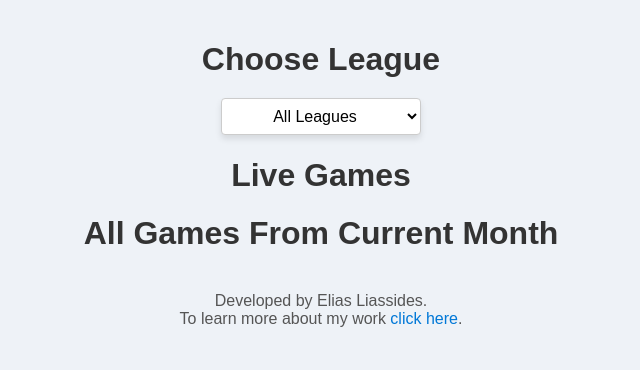
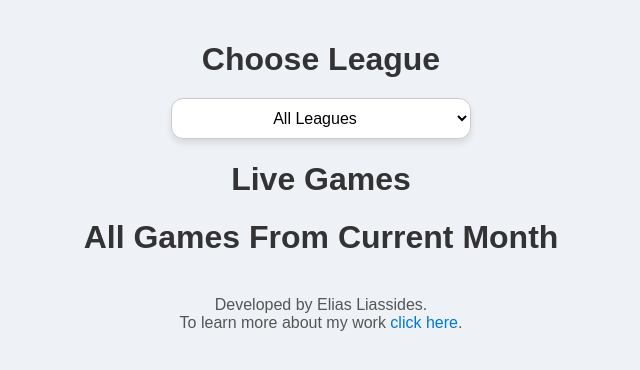
Before and after one commit to EliasL15/Cyprus_Basketball_Live_Scores, a Flask app: page / in a window 1280 px wide. Shown: the top 370 px of the page, without its empty margins (319-959 px from the left). Run offline with Flask 3, Linux system fonts and the light colour scheme; data that the repository does not hold is empty.

Commit message:
brought back style from before on filter league

```diff
--- a/templates/index.html
+++ b/templates/index.html
@@ -6,19 +6,7 @@
   <meta name="viewport" content="width=device-width, initial-scale=1.0, maximum-scale=1, user-scalable=no" />
   <title>Live Scores</title>
   <link rel="stylesheet" href="{{ url_for('static', filename='styles.css') }}">
-  <style>
-    .navbar {
-      display: flex;
-      gap: 10px;
-      margin-bottom: 20px;
-    }
 
-    #league-filter {
-      padding: 8px;
-      border-radius: 4px;
-      width: 200px;
-    }
-  </style>
 </head>
 
 <body>
@@ -26,7 +14,7 @@
   <div class="navbar">
     <select id="league-filter" onchange="filterGamesByLeague()">
       <option value="all">All Leagues</option>
-      <option value="keravnos">Keravnos men</option>
+      <option value="keravnos">Keravnos B.C.</option>
     </select>
   </div>
   <h1>Live Games</h1>
@@ -50,12 +38,12 @@
           throw new Error('Network response was not ok');
         }
         const data = await response.json();
-        liveGamesData = data.live_games;
-        allGamesData = data.all_games;
+        liveGamesData = data.live_games.filter(game => game.status.toLowerCase() === 'live');
+        allGamesData = [...data.live_games.filter(game => game.status.toLowerCase() !== 'live'), ...data.all_games];
 
         // Update leagues dropdown while preserving Keravnos men option
         const leagues = new Set();
-        [...data.live_games, ...data.all_games].forEach(game => leagues.add(game.competition));
+        [...liveGamesData, ...allGamesData].forEach(game => leagues.add(game.competition));
 
         leagueFilter.innerHTML = `
           <option value="all">All Leagues</option>
```
